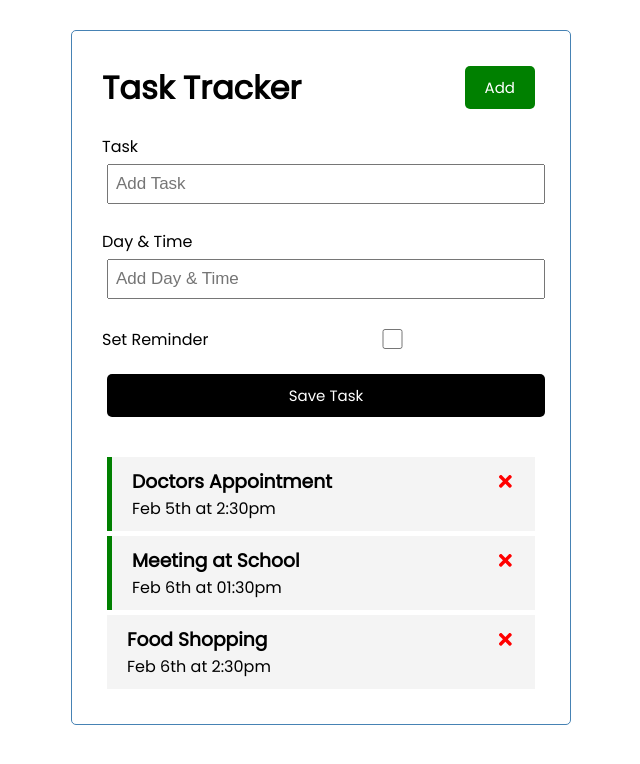
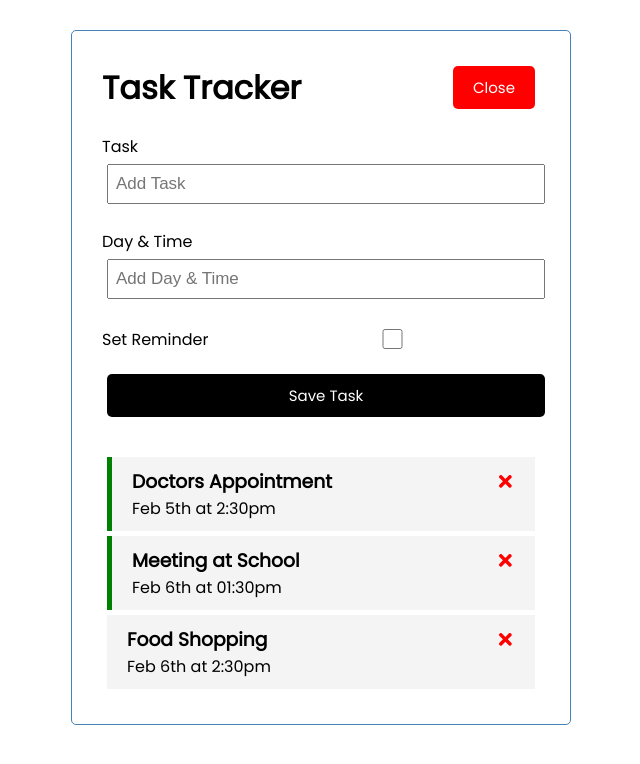
Before and after one commit to PaulThomas20002/tasktracker, a React (Vite) app: page / in a window 1280 px wide. Shown: the top 764 px of the page, without its empty margins (319-959 px from the left). Built offline with nearby package versions, Linux system fonts and the light colour scheme.

Commit message:
toggle added

```diff
--- a/src/App.jsx
+++ b/src/App.jsx
@@ -6,7 +6,7 @@
 
 
 export default function App() {
-
+  const [showAddTask, setShowAddTask] = useState(true)
   const [tasks, setTasks] = useState([
     {
         id: 1,
@@ -52,14 +52,16 @@
   return (
 
     <div className="container">
-    <Header />
-    <AddTask onAdd={addTask}/>
+    <Header onAdd={ (e) => setShowAddTask(!showAddTask) }showAdd={showAddTask}/>
+
+    {showAddTask && <AddTask onAdd={addTask}/>}
+
     {
     tasks.length > 0 ?
     (<Tasks tasks={tasks} onDelete={deleteTask} onToggle={toggleReminder}/> )
     :
     ('No Tasks')
     }
-  </div>
+    </div>
   )
 }
--- a/src/components/Header.jsx
+++ b/src/components/Header.jsx
@@ -1,11 +1,11 @@
 //import PropTypes from 'prop-types'
 import Button from "./Button"
 
-const Header = ({title}) => {
+const Header = ({title, onAdd, showAdd}) => {
   return (
     <header className="header">
         <h1>{title}</h1>
-        <Button color='green' text='Add' />
+        <Button color={showAdd? 'red' : 'green'} text={showAdd? 'Close' : 'Add'} onClick={onAdd}/>
     </header>
   )
 }
```
